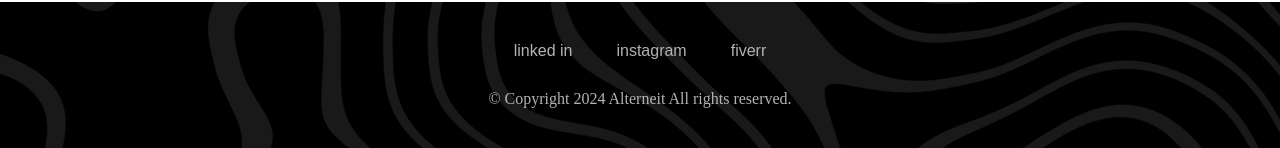
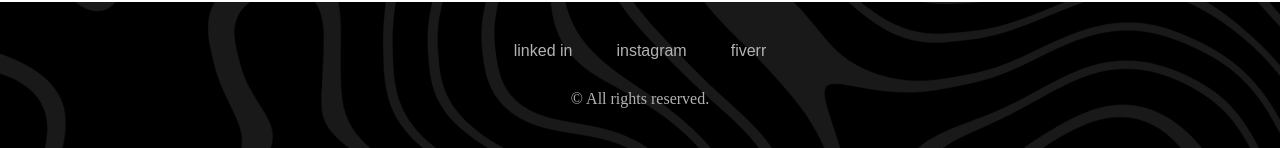
Before and after one commit to amalthorakkat/portfolio.1, a plain HTML site: page index.html in a window 1280 px wide. Shown: the part 4136-4284 px from the top of the page. Drawn offline with Linux system fonts and the light colour scheme.

Commit message:
Update index.html

```diff
--- a/index.html
+++ b/index.html
@@ -168,7 +168,7 @@
      <a href="https://www.linkedin.com/in/amal-thorakkat-170b732a5/">linked in</a>
      <a href="https://www.instagram.com/aesthfex?igsh=MTE0enhsaG5qbDRxdg==">instagram</a>
      <a href="https://www.fiverr.com/users/amalthorakkat/seller_dashboard">fiverr</a>
-     <p>© Copyright 2024 Alterneit All rights reserved.</p>
+     <p>© All rights reserved.</p>
   </div>
  </section>
 
```
